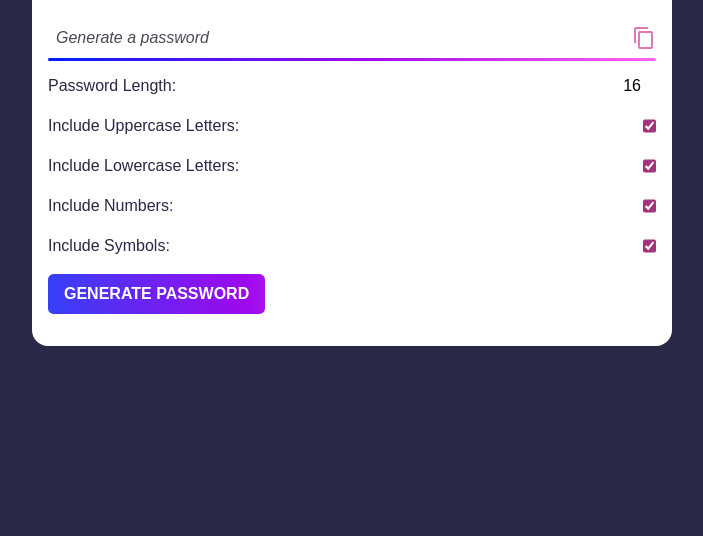
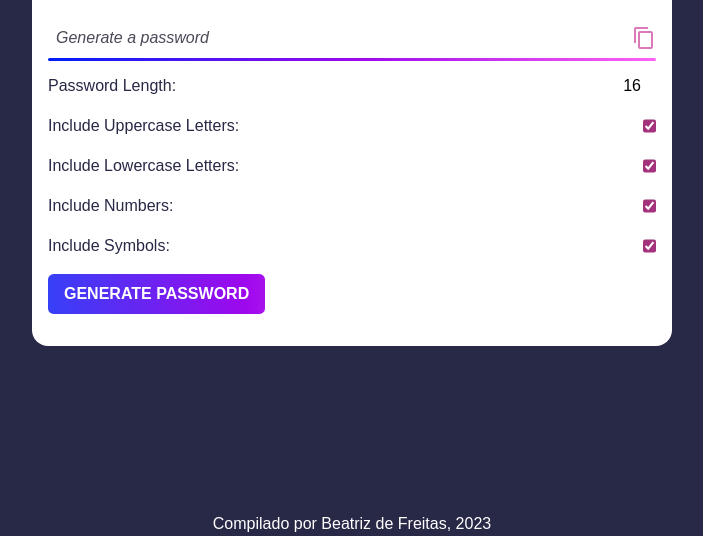
Before and after one commit to BeatrizDeFreitas/Password-Generator, a plain HTML site: page index.html in a window 1280 px wide. Shown: the part 264-800 px from the top of the page, without its empty margins (288-991 px from the left). Drawn offline with nearby package versions, Linux system fonts and the light colour scheme; a script that the page names is missing.

Commit message:
added footer

```diff
--- a/index.html
+++ b/index.html
@@ -50,6 +50,7 @@
         </div>
 
     </main>
+    <footer>Compilado por Beatriz de Freitas, 2023</footer>
 </body>
 <script src="script.js"></script>
 </html>
--- a/style.css
+++ b/style.css
@@ -121,3 +121,11 @@ button[type='submit'] {
 button[type='submit']:hover {
     background-position: 75%;
 }
+
+footer {
+    bottom: 0;
+    position: fixed;
+    text-align: center;
+    color: white;
+    width: 100%;
+}
```
